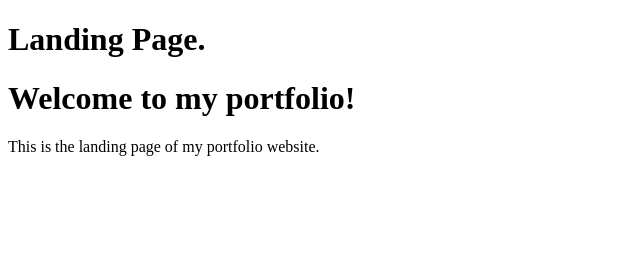
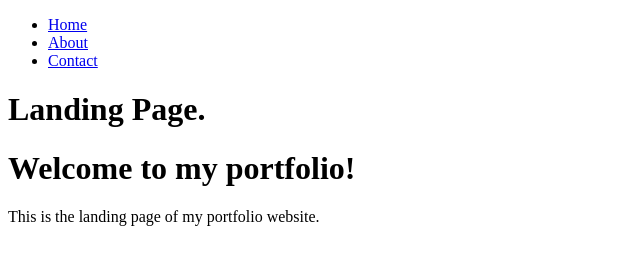
Before and after one commit to gideonel/oct-web, a plain HTML site: page portfolio/index.html in a window 1280 px wide. Shown: the whole page, without its empty margins (0-640 px from the left). Drawn offline with Linux system fonts and the light colour scheme.

Commit message:
added unstyled nav buttons to index (home) page

```diff
--- a/portfolio/index.html
+++ b/portfolio/index.html
@@ -6,6 +6,16 @@
     <title>Gideon Robert</title>
 </head>
 <body>
+
+    <!-- nav buttons for navigation -->
+    <nav>
+        <ul>
+            <li><a href="index.html">Home</a></li>
+            <li><a href="about.html">About</a></li>
+            <li><a href="contact.html">Contact</a></li>
+        </ul>
+    </nav>
+
     <h1>Landing Page.</h1>
 
     <h1>Welcome to my portfolio!</h1>
```
